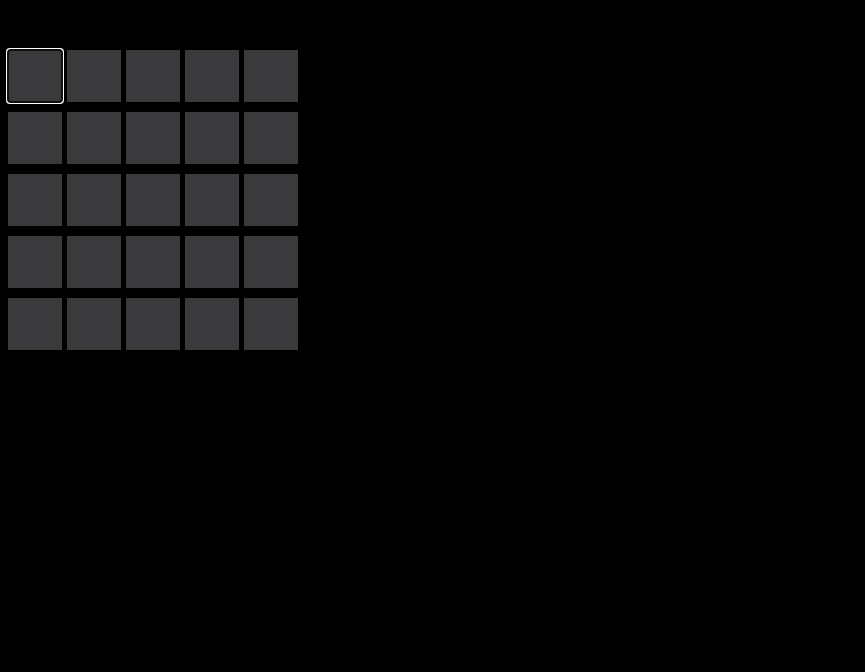
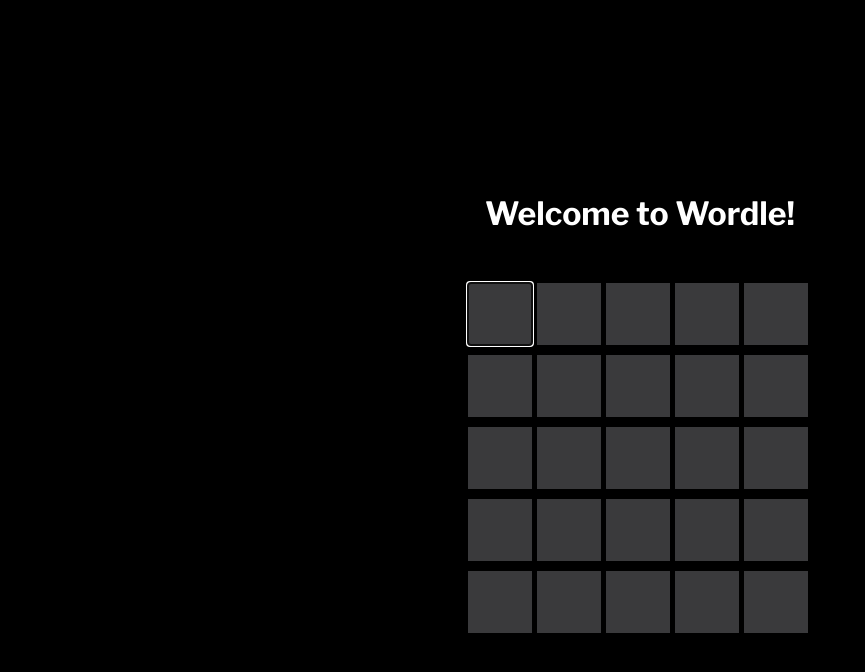
Before and after one commit to samanft/wordle-clone, a Vue app: page / in a window 1280 px wide. Shown: the top 672 px of the page, without its empty margins (0-865 px from the left). Built offline with nearby package versions, Linux system fonts and the light colour scheme.

Commit message:
additional styling

```diff
--- a/index.html
+++ b/index.html
@@ -1,12 +1,18 @@
-<!doctype html>
+<!DOCTYPE html>
 <html lang="en">
   <head>
     <meta charset="UTF-8" />
     <link rel="icon" type="image/svg+xml" href="/vite.svg" />
     <meta name="viewport" content="width=device-width, initial-scale=1.0" />
     <title>Vite + Vue</title>
+    <link rel="preconnect" href="https://fonts.googleapis.com" />
+    <link rel="preconnect" href="https://fonts.gstatic.com" crossorigin />
+    <link
+      href="https://fonts.googleapis.com/css2?family=Libre+Franklin:ital,wght@0,100..900;1,100..900&display=swap"
+      rel="stylesheet"
+    />
   </head>
-  <body style="background-color: black;">
+  <body style="background-color: black">
     <div id="app"></div>
     <script type="module" src="/src/main.js"></script>
   </body>
--- a/src/App.vue
+++ b/src/App.vue
@@ -1,10 +1,24 @@
 <script setup>
-import Game from './components/Game.vue'
+import Game from "./components/Game.vue";
 </script>
 
 <template>
-  <Game />
+  <div>
+    <Game />
+  </div>
 </template>
 
 <style scoped>
+* {
+  color: white;
+  font-family: "Libre Franklin", sans-serif;
+}
+div {
+  display: flex;
+  justify-content: center;
+  align-items: center;
+  height: 100vh;
+  flex-direction: column;
+
+}
 </style>
--- a/src/components/Game.vue
+++ b/src/components/Game.vue
@@ -1,10 +1,23 @@
 <script setup>
-import { ref } from 'vue';
+import { ref } from "vue";
 import Row from "./Row.vue";
 let testCounter = ref(1);
 </script>
 
 <template>
-    <p> {{ testCounter }}</p>
-  <Row v-for="index in 5" :key="index" @next-row="testCounter++" :currentRow="index === testCounter"/>
+  <h1>Welcome to Wordle!</h1>
+  <div>
+    <Row
+      v-for="index in 5"
+      :key="index"
+      @next-row="testCounter++"
+      :currentRow="index === testCounter"
+    />
+  </div>
 </template>
+
+<style scoped>
+h1 {
+  margin-bottom: 50px;
+}
+</style>
--- a/src/components/Row.vue
+++ b/src/components/Row.vue
@@ -12,7 +12,7 @@
 const isInputHandling = ref(false); // Flag to indicate input handling operation
 
 
-const word = ["h", "e", "l", "l", "o"];
+const word = ["b", "e", "a", "r", "d"];
 const letterStates = ref(new Array(word.length).fill("")); // Initialize with empty states
 
 const checkWord = () => {
@@ -97,14 +97,17 @@
 
 <style scoped>
 input[type="text"] {
-  width: 50px; /* Makes the input square in shape */
-  height: 50px;
+  width: 60px; /* Makes the input square in shape */
+  height: 60px;
   text-align: center; /* Centers the text */
   background-color: #3a3a3c;
   border: none;
   margin-right: 5px;
   margin-bottom: 10px;
   caret-color: transparent; /* Makes the caret invisible */
+  text-transform: uppercase; /* Automatically capitalize letters */
+  font-family: "Libre Franklin", sans-serif;
+  font-size: 24px;
 }
 
 input[type="text"].wrong-position {
```
